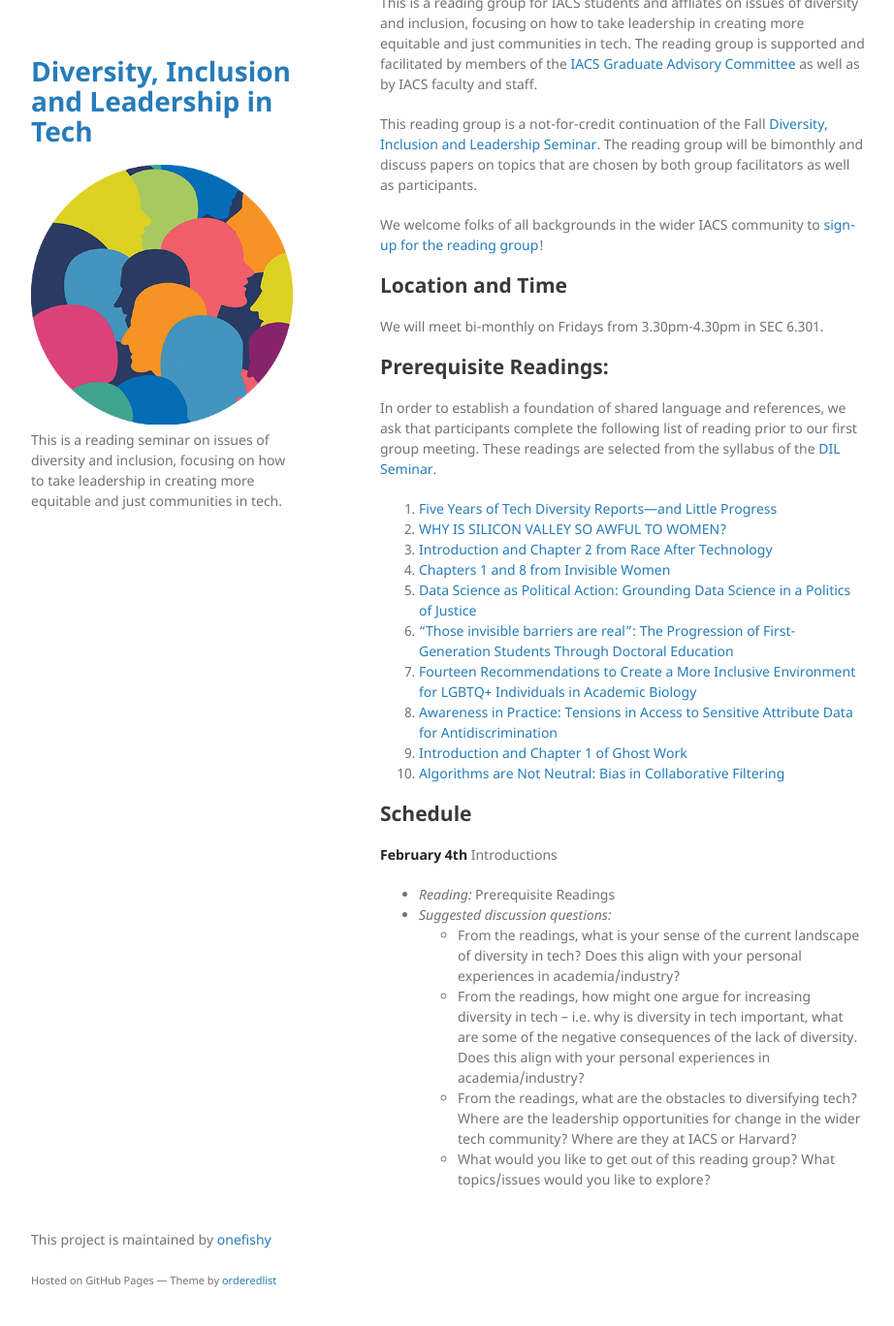
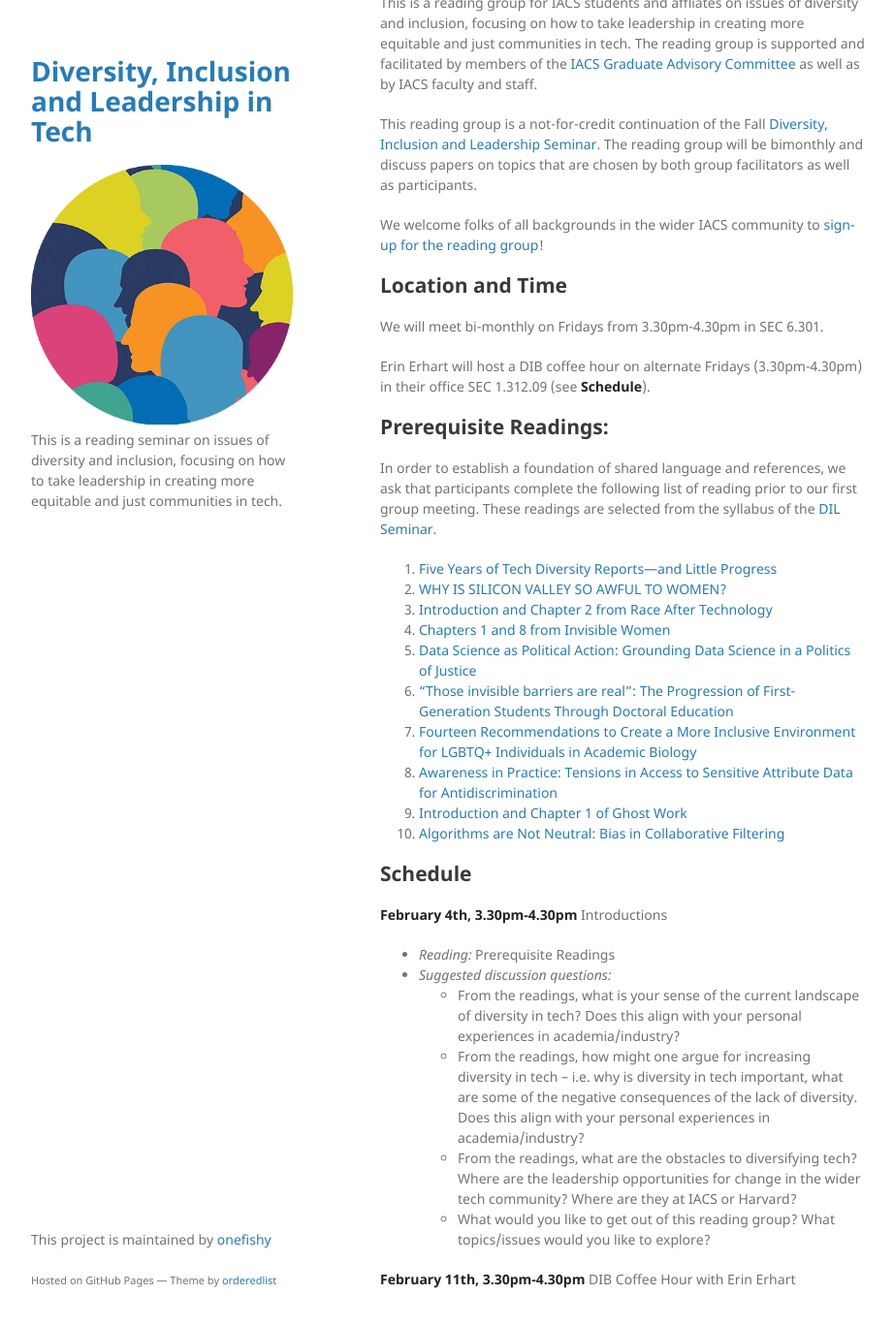
Before and after one commit to onefishy/DIL_in_tech, a Jekyll site: the page built from reading_group.md, in a window 1280 px wide and 1400 px high, scrolled down 148 px. Shown: the top 1368 px of the window at 97% size, without its empty margins (178-1100 px from the left). Built offline with Jekyll 4.4.1, drawn with Linux system fonts in a browser that asks for light colours; our own code applies the rules of GitHub Pages for plain Markdown files.

Commit message:
Update reading_group.md

```diff
--- a/reading_group.md
+++ b/reading_group.md
@@ -7,6 +7,8 @@ We welcome folks of all backgrounds in the wider IACS community to [sign-up for
 
 ## Location and Time
 We will meet bi-monthly on Fridays from 3.30pm-4.30pm in SEC 6.301.
+
+Erin Erhart will host a DIB coffee hour on alternate Fridays (3.30pm-4.30pm) in their office SEC 1.312.09 (see **Schedule**).
 
 ## Prerequisite Readings:
 In order to establish a foundation of shared language and references, we ask that participants complete the following list of reading prior to our first group meeting. These readings are selected from the syllabus of the [DIL Seminar](https://onefishy.github.io/DIL_in_tech/).
@@ -24,7 +26,7 @@ In order to establish a foundation of shared language and references, we ask tha
 
 ## Schedule
 
-**February 4th** Introductions
+**February 4th, 3.30pm-4.30pm** Introductions
 
 - *Reading:* Prerequisite Readings
 - *Suggested discussion questions:*
@@ -32,3 +34,5 @@ In order to establish a foundation of shared language and references, we ask tha
   - From the readings, how might one argue for increasing diversity in tech -- i.e. why is diversity in tech important, what are some of the negative consequences of the lack of diversity. Does this align with your personal experiences in academia/industry?
   - From the readings, what are the obstacles to diversifying tech? Where are the leadership opportunities for change in the wider tech community? Where are they at IACS or Harvard?
   - What would you like to get out of this reading group? What topics/issues would you like to explore?
+
+**February 11th, 3.30pm-4.30pm** DIB Coffee Hour with Erin Erhart
```
